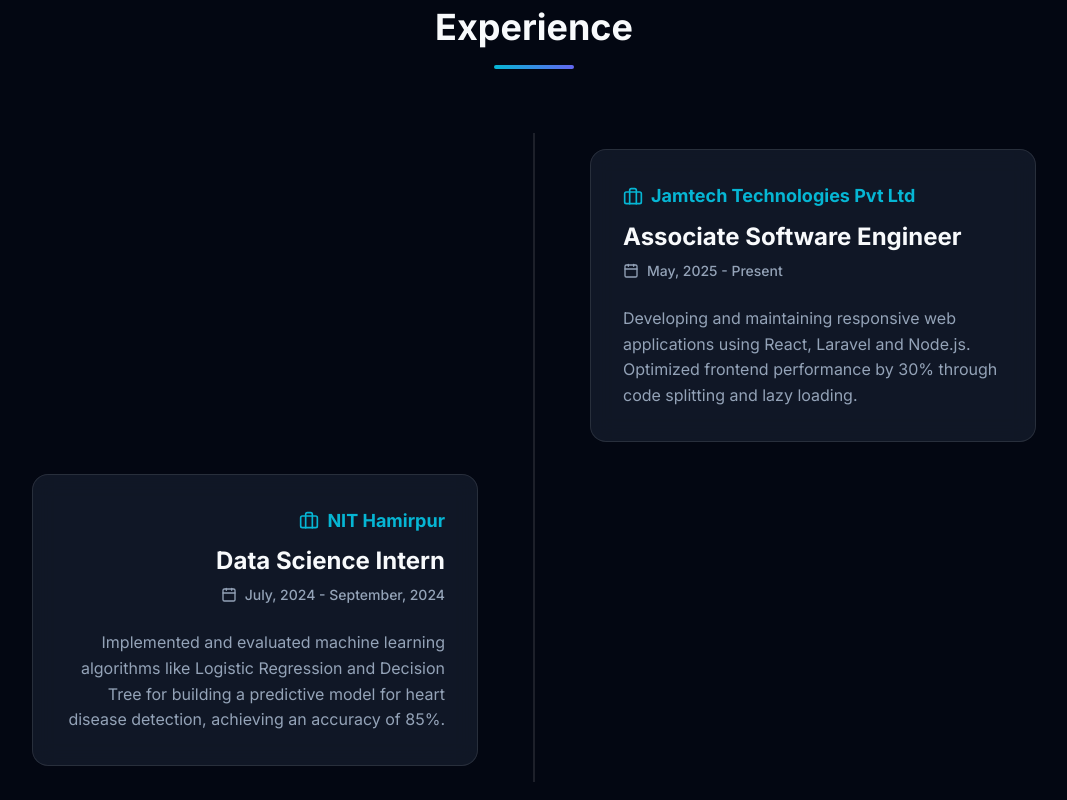
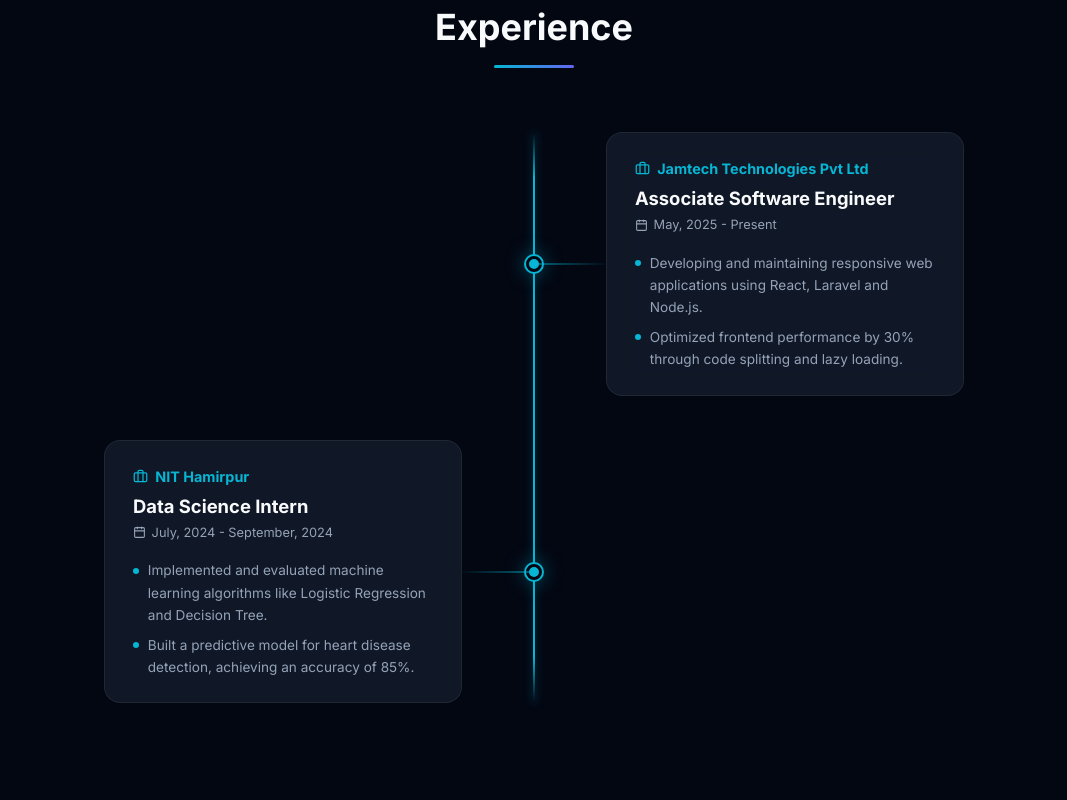
Before and after one commit to anjikasingh15/portfolio_v1, a React (Vite) app: page / in a window 1280 px wide. Shown: the part 1400-2200 px from the top of the page, without its empty margins (106-1173 px from the left). Built offline with nearby package versions, Linux system fonts and the light colour scheme.

Commit message:
feat: create responsive Experience component with interactive timeline layout

```diff
--- a/src/components/Experience.jsx
+++ b/src/components/Experience.jsx
@@ -1,62 +1,204 @@
-import React from 'react';
+import React, { useState, useEffect } from 'react';
 import { Briefcase, Calendar } from 'lucide-react';
 
-const Experience = () => {
 const experiences = [
   {
     company: 'Jamtech Technologies Pvt Ltd',
     position: 'Associate Software Engineer',
     period: 'May, 2025 - Present',
-      description: 'Developing and maintaining responsive web applications using React, Laravel and Node.js. Optimized frontend performance by 30% through code splitting and lazy loading.',
+    side: 'right',
+    points: [
+      'Developing and maintaining responsive web applications using React, Laravel and Node.js.',
+      'Optimized frontend performance by 30% through code splitting and lazy loading.',
+    ],
   },
   {
     company: 'NIT Hamirpur',
     position: 'Data Science Intern',
     period: 'July, 2024 - September, 2024',
-      description: 'Implemented and evaluated machine learning algorithms like Logistic Regression and Decision Tree for building a predictive model for heart disease detection, achieving an accuracy of 85%.',
+    side: 'left',
+    points: [
+      'Implemented and evaluated machine learning algorithms like Logistic Regression and Decision Tree.',
+      'Built a predictive model for heart disease detection, achieving an accuracy of 85%.',
+    ],
   },
 ];
+
+/* ── Reusable Card ─────────────────────────────────────────── */
+const ExperienceCard = ({ exp }) => (
+  <div
+    style={{
+      padding: '1.5rem 1.75rem',
+      background: 'var(--surface)',
+      backdropFilter: 'blur(12px)',
+      WebkitBackdropFilter: 'blur(12px)',
+      borderRadius: '1rem',
+      border: '1px solid rgba(255,255,255,0.07)',
+      transition: 'border-color 0.3s ease, box-shadow 0.3s ease, transform 0.3s ease',
+    }}
+    onMouseEnter={e => {
+      e.currentTarget.style.borderColor = 'rgba(6,182,212,0.4)';
+      e.currentTarget.style.boxShadow = '0 8px 32px rgba(6,182,212,0.1)';
+      e.currentTarget.style.transform = 'translateY(-4px)';
+    }}
+    onMouseLeave={e => {
+      e.currentTarget.style.borderColor = 'rgba(255,255,255,0.07)';
+      e.currentTarget.style.boxShadow = 'none';
+      e.currentTarget.style.transform = 'translateY(0)';
+    }}
+  >
+    {/* Company */}
+    <div style={{ display: 'flex', alignItems: 'center', gap: '0.45rem', color: 'var(--accent-primary)', marginBottom: '0.45rem' }}>
+      <Briefcase size={15} />
+      <span style={{ fontWeight: 700, fontSize: '0.9rem' }}>{exp.company}</span>
+    </div>
+
+    {/* Position */}
+    <h3 style={{ fontSize: '1.15rem', fontWeight: 700, color: 'var(--text-primary)', margin: '0 0 0.35rem' }}>
+      {exp.position}
+    </h3>
+
+    {/* Period */}
+    <div style={{ display: 'flex', alignItems: 'center', gap: '0.35rem', color: 'var(--text-secondary)', fontSize: '0.8rem', marginBottom: '1rem' }}>
+      <Calendar size={13} />
+      <span>{exp.period}</span>
+    </div>
+
+    {/* Bullet points — always left-aligned */}
+    <ul style={{ listStyle: 'none', padding: 0, margin: 0, display: 'flex', flexDirection: 'column', gap: '0.45rem' }}>
+      {exp.points.map((pt, i) => (
+        <li key={i} style={{ display: 'flex', alignItems: 'flex-start', gap: '0.55rem', color: 'var(--text-secondary)', fontSize: '0.85rem', lineHeight: 1.65 }}>
+          <span style={{
+            width: '6px', height: '6px', borderRadius: '50%',
+            backgroundColor: 'var(--accent-primary)',
+            marginTop: '0.52rem', flexShrink: 0,
+          }} />
+          <span>{pt}</span>
+        </li>
+      ))}
+    </ul>
+  </div>
+);
+
+/* ── Timeline Node ─────────────────────────────────────────── */
+const Node = () => (
+  <div style={{
+    width: '16px', height: '16px', borderRadius: '50%',
+    backgroundColor: 'var(--accent-primary)',
+    border: '3px solid var(--bg-color)',
+    boxShadow: '0 0 0 2px var(--accent-primary), 0 0 20px rgba(6,182,212,0.65)',
+    flexShrink: 0,
+  }} />
+);
+
+/* ── Main Component ────────────────────────────────────────── */
+const Experience = () => {
+  const [isMobile, setIsMobile] = useState(window.innerWidth < 768);
+
+  useEffect(() => {
+    const onResize = () => setIsMobile(window.innerWidth < 768);
+    window.addEventListener('resize', onResize);
+    return () => window.removeEventListener('resize', onResize);
+  }, []);
 
   return (
     <section id="experience" className="reveal">
       <div className="container">
+
+        {/* ── Section Header ── */}
         <div className="text-center mb-16">
           <h2 className="text-4xl font-bold mb-4">Experience</h2>
-          <div className="w-20 h-1 bg-gradient-to-r from-accent-primary to-accent-secondary mx-auto rounded-full"></div>
+          <div style={{
+            width: '5rem', height: '3px',
+            background: 'linear-gradient(to right, var(--accent-primary), var(--accent-secondary))',
+            margin: '0 auto', borderRadius: '9999px',
+          }} />
         </div>
 
-        <div className="relative max-w-5xl mx-auto">
-          {/* Timeline Center Line */}
-          <div className="absolute left-0 md:left-1/2 h-full w-0.5 bg-border -translate-x-1/2 hidden md:block"></div>
+        {/* ── Mobile Layout: plain stacked cards ── */}
+        {isMobile && (
+          <div style={{ display: 'flex', flexDirection: 'column', gap: '1.5rem', maxWidth: '520px', margin: '0 auto' }}>
+            {experiences.map((exp, i) => (
+              <ExperienceCard key={i} exp={exp} />
+            ))}
+          </div>
+        )}
 
-          <div className="space-y-12 md:space-y-0">
-            {experiences.map((exp, index) => (
-              <div key={index} className="grid grid-cols-1 md:grid-cols-2 md:gap-20 relative">
-                {/* Center Dot */}
-                <div className="absolute left-0 md:left-1/2 top-10 w-4 h-4 bg-accent-primary rounded-full -translate-x-1/2 z-10 border-4 border-bg-color shadow-[0_0_15px_rgba(5,182,212,0.5)]"></div>
+        {/* ── Desktop Layout: 3-column grid timeline ── */}
+        {!isMobile && (
+          <div style={{ position: 'relative', maxWidth: '860px', margin: '0 auto' }}>
 
-                {/* Left Side (for index 1, 3, 5...) */}
-                <div className={`p-4 md:p-10 ${index % 2 === 0 ? 'md:order-2' : 'md:order-1'}`}>
-                  <div className={`glass w-full p-8 hover:shadow-2xl transition-all duration-300 border border-white/5 hover:border-accent-primary/50 group ${index % 2 !== 0 ? 'md:text-right' : 'md:text-left'}`}>
-                    <div className={`flex items-center gap-2 text-accent-primary mb-3 ${index % 2 !== 0 ? 'md:justify-end' : ''}`}>
-                      <Briefcase size={20} className="group-hover:scale-110 transition-transform" />
-                      <span className="font-bold text-lg">{exp.company}</span>
+            {/* Vertical glowing line — sits at center of the 80px middle column */}
+            <div style={{
+              position: 'absolute',
+              left: '50%',
+              top: 0, bottom: 0,
+              width: '2px',
+              transform: 'translateX(-50%)',
+              background: 'linear-gradient(to bottom, transparent 0%, var(--accent-primary) 8%, var(--accent-primary) 92%, transparent 100%)',
+              boxShadow: '0 0 10px rgba(6,182,212,0.45)',
+              zIndex: 0,
+            }} />
+
+            <div style={{ display: 'flex', flexDirection: 'column', gap: '2.75rem' }}>
+              {experiences.map((exp, index) => {
+                const goRight = index % 2 === 0; // even → card on right
+                return (
+                  <div
+                    key={index}
+                    style={{
+                      display: 'grid',
+                      gridTemplateColumns: '1fr 80px 1fr',
+                      alignItems: 'center',
+                    }}
+                  >
+                    {/* ── Left cell ── */}
+                    <div style={{ paddingRight: '2rem', display: 'flex', justifyContent: 'flex-end' }}>
+                      {!goRight && <ExperienceCard exp={exp} />}
                     </div>
-                    <h3 className="text-2xl font-bold mb-2 text-white">{exp.position}</h3>
-                    <div className={`flex items-center gap-2 text-text-secondary text-sm mb-6 ${index % 2 !== 0 ? 'md:justify-end' : ''}`}>
-                      <Calendar size={16} />
-                      <span className="font-medium">{exp.period}</span>
+
+                    {/* ── Center cell: node + connectors ── */}
+                    <div style={{ display: 'flex', justifyContent: 'center', alignItems: 'center', zIndex: 2, position: 'relative' }}>
+                      {/* Connector → right card */}
+                      {goRight && (
+                        <div style={{
+                          position: 'absolute',
+                          left: '50%',
+                          top: '50%',
+                          transform: 'translateY(-50%)',
+                          width: 'calc(40px + 2rem)',
+                          height: '1px',
+                          background: 'linear-gradient(to right, var(--accent-primary), rgba(6,182,212,0.05))',
+                          zIndex: 1,
+                        }} />
+                      )}
+                      {/* Connector ← left card */}
+                      {!goRight && (
+                        <div style={{
+                          position: 'absolute',
+                          right: '50%',
+                          top: '50%',
+                          transform: 'translateY(-50%)',
+                          width: 'calc(40px + 2rem)',
+                          height: '1px',
+                          background: 'linear-gradient(to left, var(--accent-primary), rgba(6,182,212,0.05))',
+                          zIndex: 1,
+                        }} />
+                      )}
+                      <Node />
                     </div>
-                    <p className="text-text-secondary leading-relaxed">{exp.description}</p>
+
+                    {/* ── Right cell ── */}
+                    <div style={{ paddingLeft: '2rem' }}>
+                      {goRight && <ExperienceCard exp={exp} />}
                     </div>
                   </div>
-
-                {/* Empty Side for balance */}
-                <div className={`hidden md:block ${index % 2 === 0 ? 'md:order-1' : 'md:order-2'}`}></div>
-              </div>
-            ))}
+                );
+              })}
             </div>
           </div>
+        )}
+
       </div>
     </section>
   );
```
Lines whose indentation alone changed are shown as unchanged.
